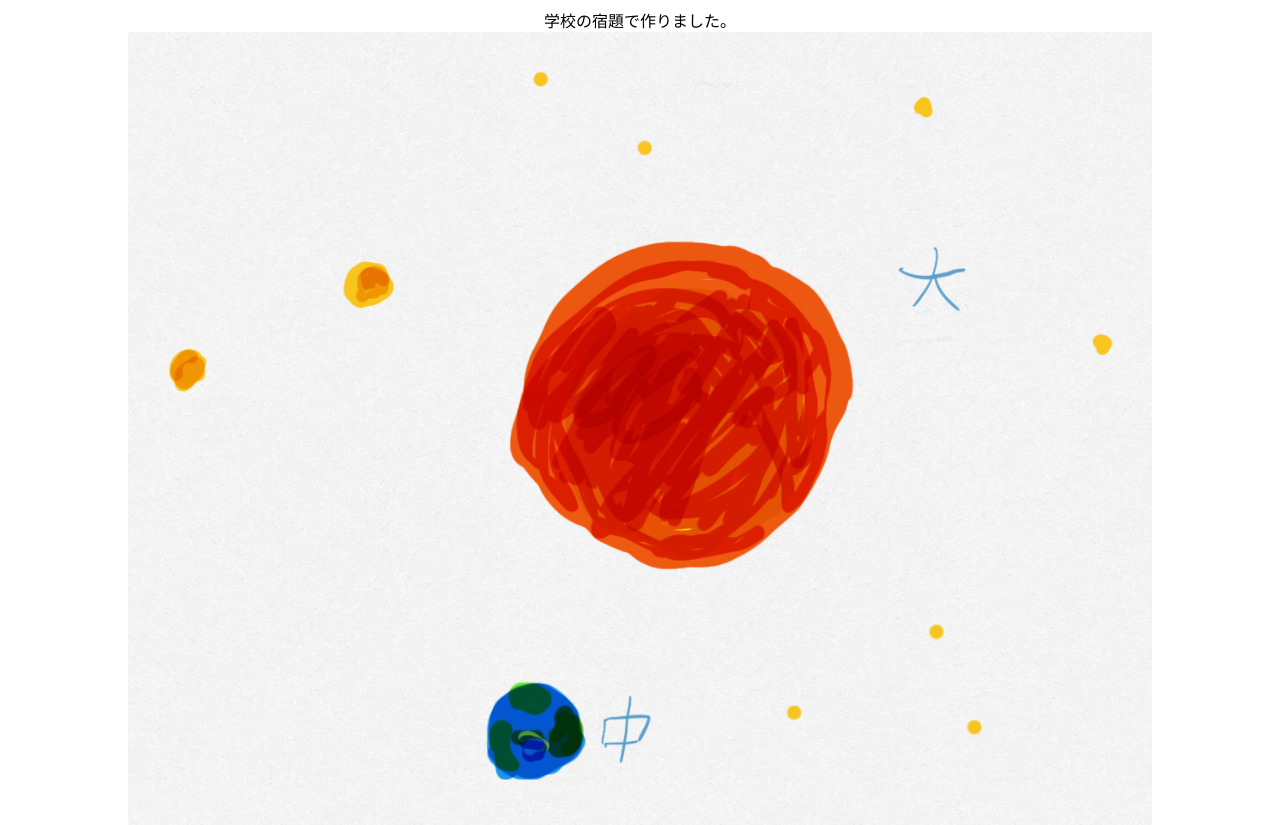
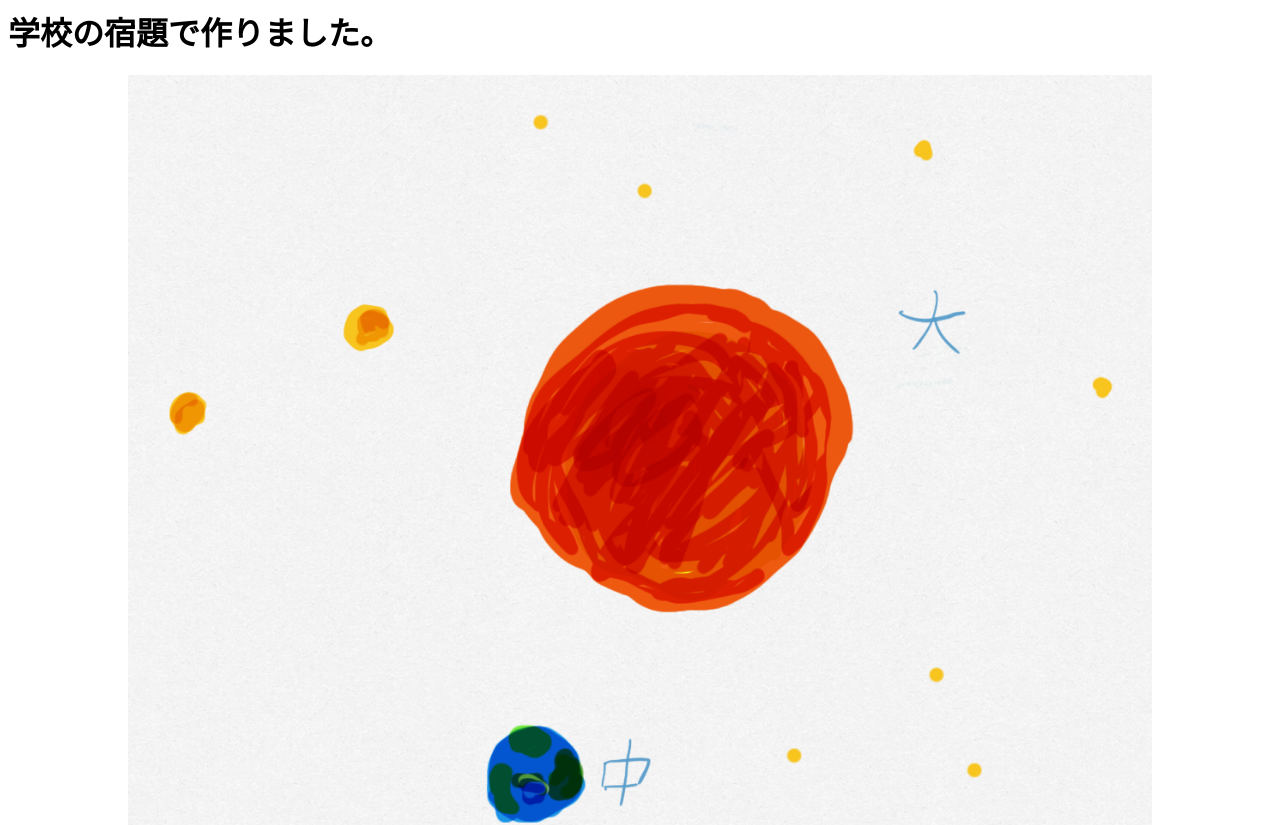
Before and after one commit to shinobu2013/gakko, a plain HTML site: page docs/taiyo/index.html in a window 1280 px wide. Shown: the top 825 px of the page. Drawn offline with Linux system fonts and the light colour scheme.

```diff
--- a/docs/taiyo/index.html
+++ b/docs/taiyo/index.html
@@ -1,18 +1,18 @@
 <html>
 <head></head>
 <style>
-p { text-align: center; }
+div { text-align: center; }
 audio { width: 80vw; }
 img { width: 80vw; }
 </style>
 
 <body>
-<p>
-    学校の宿題で作りました。<br/>
+<h1>学校の宿題で作りました。</h1>
+<div>
     <img src="./taiyo.png">
     <br/>
     <audio controls loop src="./taiyo.mp3" type="audio/mp3">太陽の落ちる場所</audio>
     <br/>
-</p>
+</div>
 </body>
 </html>
```
Also changed, not shown: 1 other file.
